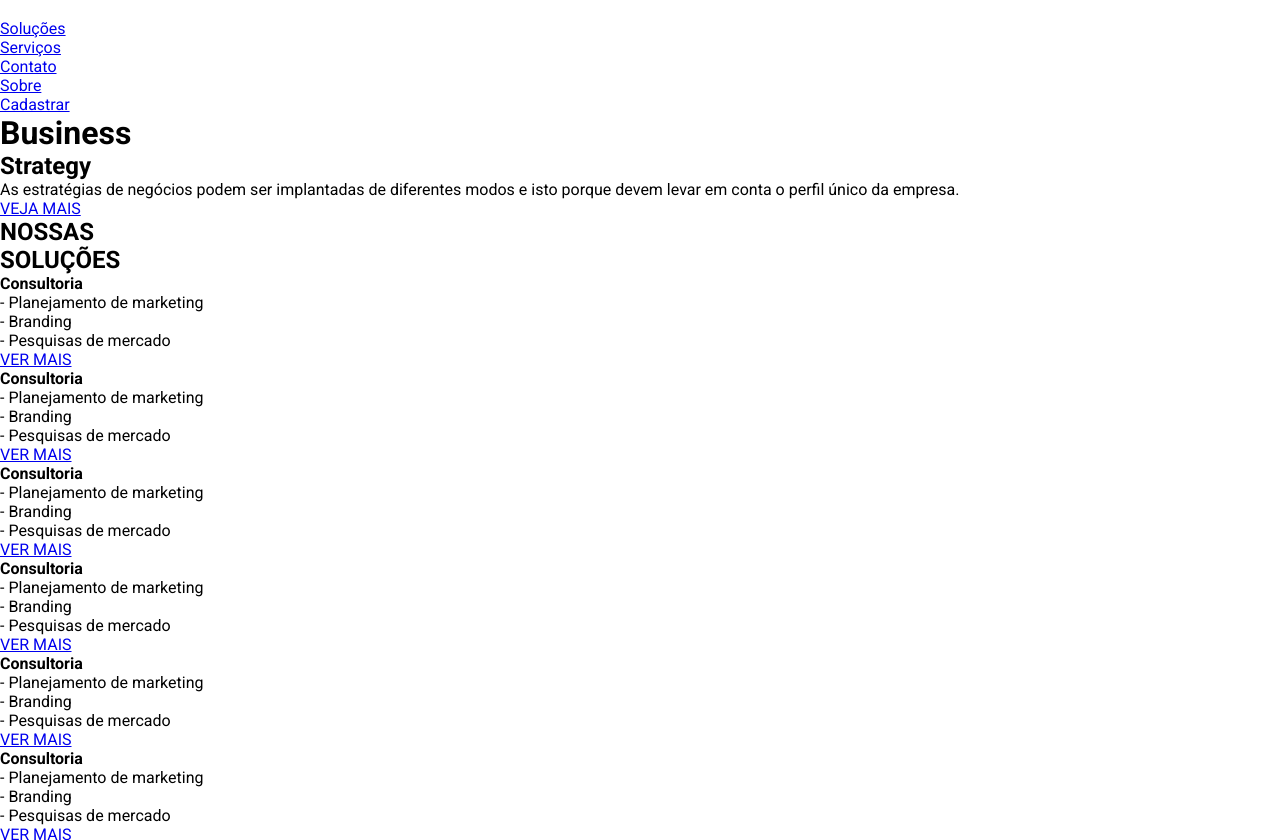
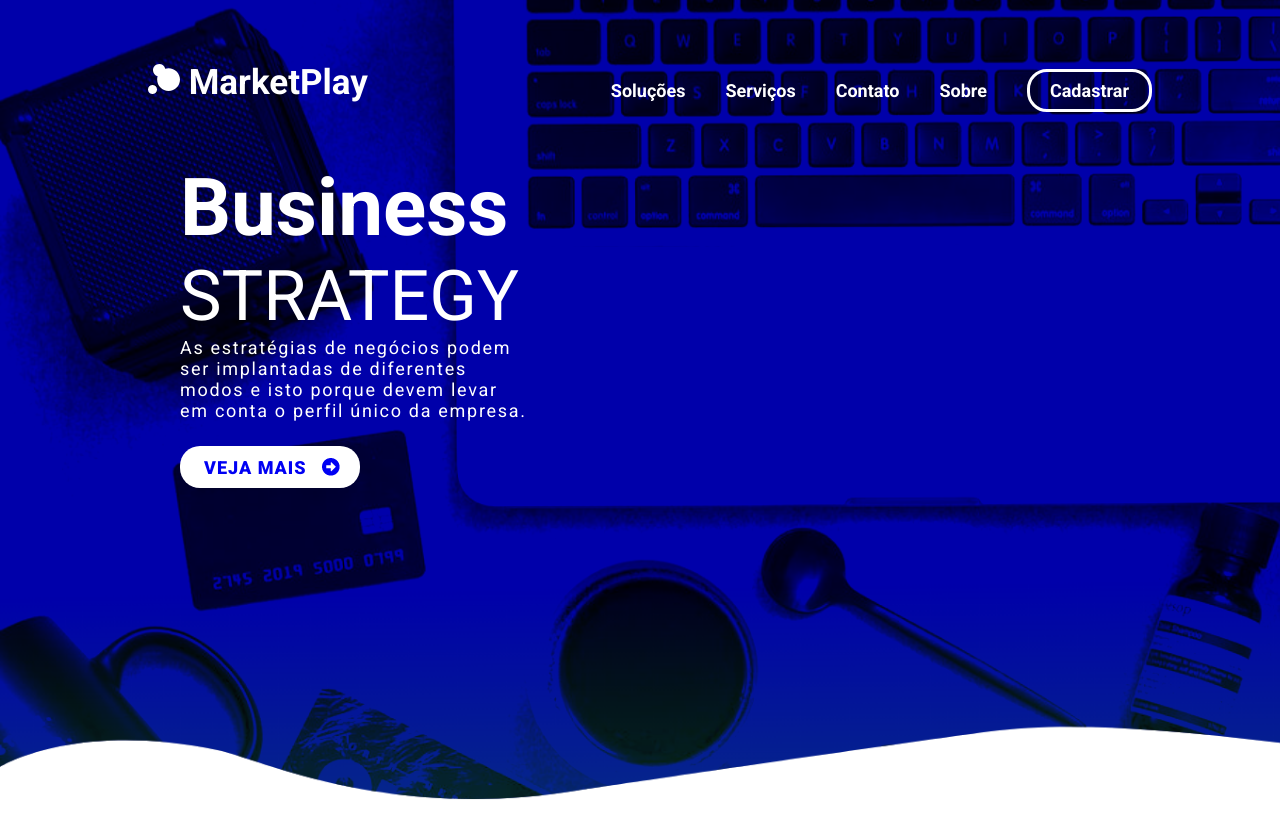
Before and after one commit to HeltonCarlos/MARKETPLAY, a plain HTML site: page index.html in a window 1280 px wide. Shown: the top 840 px of the page. Drawn offline with Linux system fonts and the light colour scheme.

Commit message:
css README
AJUSTE CSS

```diff
--- a/index.html
+++ b/index.html
@@ -11,9 +11,9 @@
 </head>
 <body>
     <header>
-        <div class="container-header">
+        <div class="container">
             <div class="logo">
-                <img src="" alt="">
+                <h1> MarketPlay</h1>
             </div>
             <nav>
                 <ul>
@@ -21,20 +21,20 @@
                     <li><a href="#">Serviços</a></li>
                     <li><a href="#">Contato</a></li>
                     <li><a href="#">Sobre</a></li>
+                    <div class="cadastro">
+                        <a href="#">Cadastrar</a>
+                    </div>
                 </ul>
             </nav>
-            <div class="btnone">
-                <a href="#">Cadastrar</a>
-            </div>
         </div>
 
-        <div>
+        <div class="hero">
             <h1>Business</h1>
             <h2>Strategy</h2>
             <p>As estratégias de negócios podem ser implantadas de diferentes modos e isto porque devem levar em conta o perfil único da empresa.</p>
             <div class="btntwo">
-                <a href="#">VEJA MAIS</a>
-            </div>
+            <a href="#"> VEJA MAIS<img src="IMAGEM/Icon awesome-arrow-alt-circle-right.png" alt="seta"></a>
+        </div>
         </div>
     </header>
 
@@ -45,15 +45,16 @@
                 <h2>NOSSAS
                  <br>SOLUÇÕES</h2>
             </div>
+        </div>
 
         <div class="box">
 
             <div class="box-one">
                 <h4>Consultoria</h4>
-                <p>- Planejamento de marketing</p>
-                <p>- Branding</p>
-                <p>- Pesquisas de mercado</p>
-                <a href="#">VER MAIS</a>
+                <p>Planejamento de marketing</p>
+                <p>Branding</p>
+                <p>Pesquisas de mercado</p>
+                <a href="#">VER MAIS →</a>
             </div>
             <div class="box-one">
                 <h4>Consultoria</h4>
@@ -108,7 +109,7 @@
 
         </div>
 
-        </div>
+
     </section>
 
     <section id="servicos">
--- a/style.css
+++ b/style.css
@@ -1 +1,35 @@
 *{padding: 0;margin:0;box-sizing: border-box;font-family: 'Roboto', sans-serif;}
+header{width:100%;background-image: url('./IMAGEM/FUNDO.png');background-size: cover;height: 100vh;align-items: center;}
+.container{max-width: 80%;display: flex;justify-content: space-between;margin: 0 auto;padding-top: 80px}
+.logo{display: flex;padding-left: 20px;position: relative;bottom: 18px;}
+.logo h1{color:#fff;font-size: 35px;}
+.logo h1::before{content: '';display:inline-block;
+width:32px;height:30px;background-image: url('IMAGEM/logo.png');}
+nav ul{display: flex;}
+nav ul li{list-style: none;}
+nav ul li a{text-decoration: none; color:#fff;font-size: 18px;margin-left: 40px;font-weight: 700;}
+nav ul li a:hover{border-bottom: 2px solid #fff;padding-bottom: 10px;}
+.cadastro a{text-decoration: none; color:#fff;font-size: 18px;margin-left: 40px;font-weight: 700;border: 3px solid #fff;padding: 8px 20px;border-radius: 20px;}
+.cadastro a:hover{color:#0000F3;background-color: #fff;}
+
+/*hero*/
+.hero{width: 350px;color:#fff;margin-left: 180px;}
+.hero h1{font-size: 80px;padding-top: 40px;}
+.hero h2{font-size: 70px;text-transform: uppercase;font-weight: 400;}
+.hero p{padding-bottom: 25px;font-size: 18px;font-weight: 500;letter-spacing:1.7px}
+.btntwo{background-color:#fff;width: 180px;padding:10px 20px;border-radius: 20px;}
+.btntwo a{text-decoration: none;font-size: 18px;padding-left: 4px;font-weight: 900;color:#0000F3;letter-spacing: 1px;}
+.btntwo img{position: relative;top: 2px;left: 15px;}
+.btntwo:hover{background-color: #ccc;}
+
+/*solucao*/
+
+.tema h2{font-size: 55px;font-weight: bold;color:#222;}
+.tema h2::before{content:'';width: 50px;height: 10px;display: block;background-color: #222;}
+
+.box{max-width: 80%;display: flex;justify-content: space-between;flex-wrap: wrap;margin: 0 auto;padding-top: 80px;margin-bottom: 20px;}
+.box-one{width: 250px;}
+.box-one h4{font-weight: bold;font-size: 22px;padding-bottom: 10px;}
+.box-one p{font-weight: bold;font-size: 18px;margin-bottom: 10px;}
+.box-one a{text-decoration: none;font-weight: bold;color:#222;padding: 5px 20px;font-size: 15px;
+    border: 2px solid #222;border-radius: 20px;}
```
Also changed, not shown: IMAGEM/BUSINESS.png (added), IMAGEM/FUNDO.png (added), IMAGEM/Icon awesome-arrow-alt-circle-right.png (added), IMAGEM/logo.png (added).
